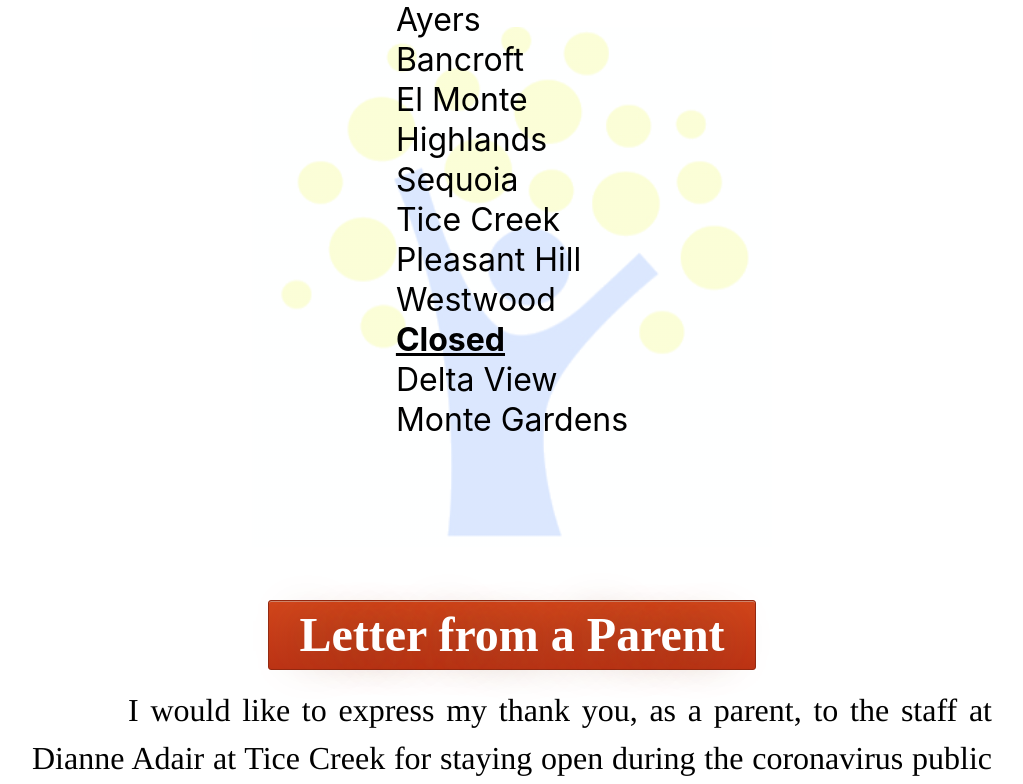
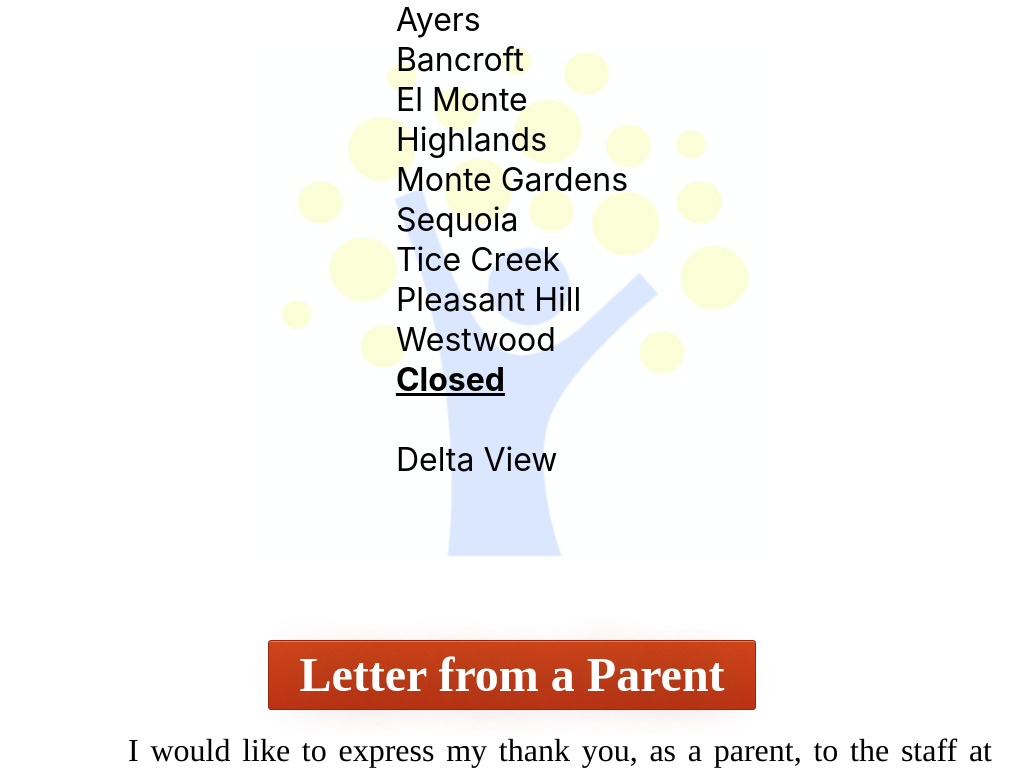
Before and after one commit to rsoghall/da-personal-project, a React (Create React App) app: page /#/Corona in a window 1280 px wide. Shown: the part 1393-2177 px from the top of the page, without its empty margins (128-1151 px from the left). Built offline with nearby package versions, Linux system fonts and the light colour scheme; no server answers.

Commit message:
Corona Page update

```diff
--- a/src/views/Corona/Corona.jsx
+++ b/src/views/Corona/Corona.jsx
@@ -33,6 +33,7 @@ export default function Corona() {
                         Bancroft<br />
                         El Monte <br />
                         Highlands<br />
+                        Monte Gardens<br />
                         Sequoia<br />
                         Tice Creek<br />
                         Pleasant Hill<br />
@@ -42,8 +43,9 @@ export default function Corona() {
                         Closed
                     </h2>
                     <div>
-                        Delta View<br />
-                        Monte Gardens
+                        <br />
+                        Delta View
+
                     </div>
                 </div>
 
```
